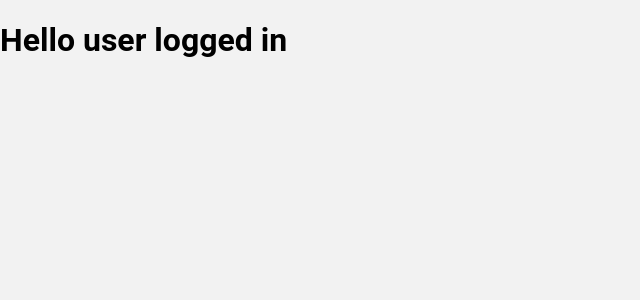
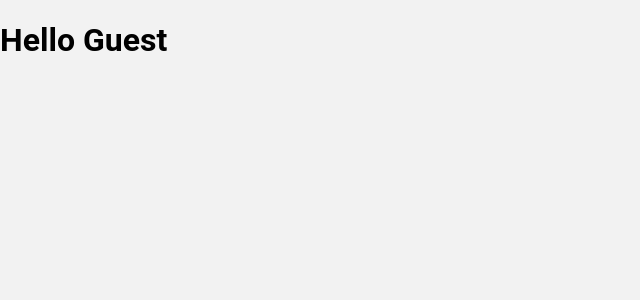
Before and after one commit to Mouinbhm/SocialMedia_MERN_App, a React (Create React App) app in the folder frontend/: page /home in a window 1280 px wide. Shown: the top 300 px of the page, without its empty margins (0-640 px from the left). Built offline with nearby package versions, Linux system fonts and the light colour scheme.

Commit message:
Retrive connected user data from localStorage

```diff
--- a/frontend/src/pages/home.js
+++ b/frontend/src/pages/home.js
@@ -1,9 +1,26 @@
-import React from "react";
+import React, { useEffect, useState } from "react";
 
 const Home = () => {
+  const [connectedUser, setConnectedUser] = useState(null); // Initialiser à null pour éviter les erreurs de rendu
+
+  const getConnectedUserData = () => {
+    const userData = localStorage.getItem("user_data");
+    if (userData) {
+      setConnectedUser(JSON.parse(userData));
+    }
+  };
+
+  useEffect(() => {
+    getConnectedUserData();
+  }, []);
+
   return (
     <>
-      <h1>Hello user logged in</h1>
+      {connectedUser ? (
+        <h1>Hello {connectedUser.firstname}</h1>
+      ) : (
+        <h1>Hello Guest</h1>
+      )}
     </>
   );
 };
```
